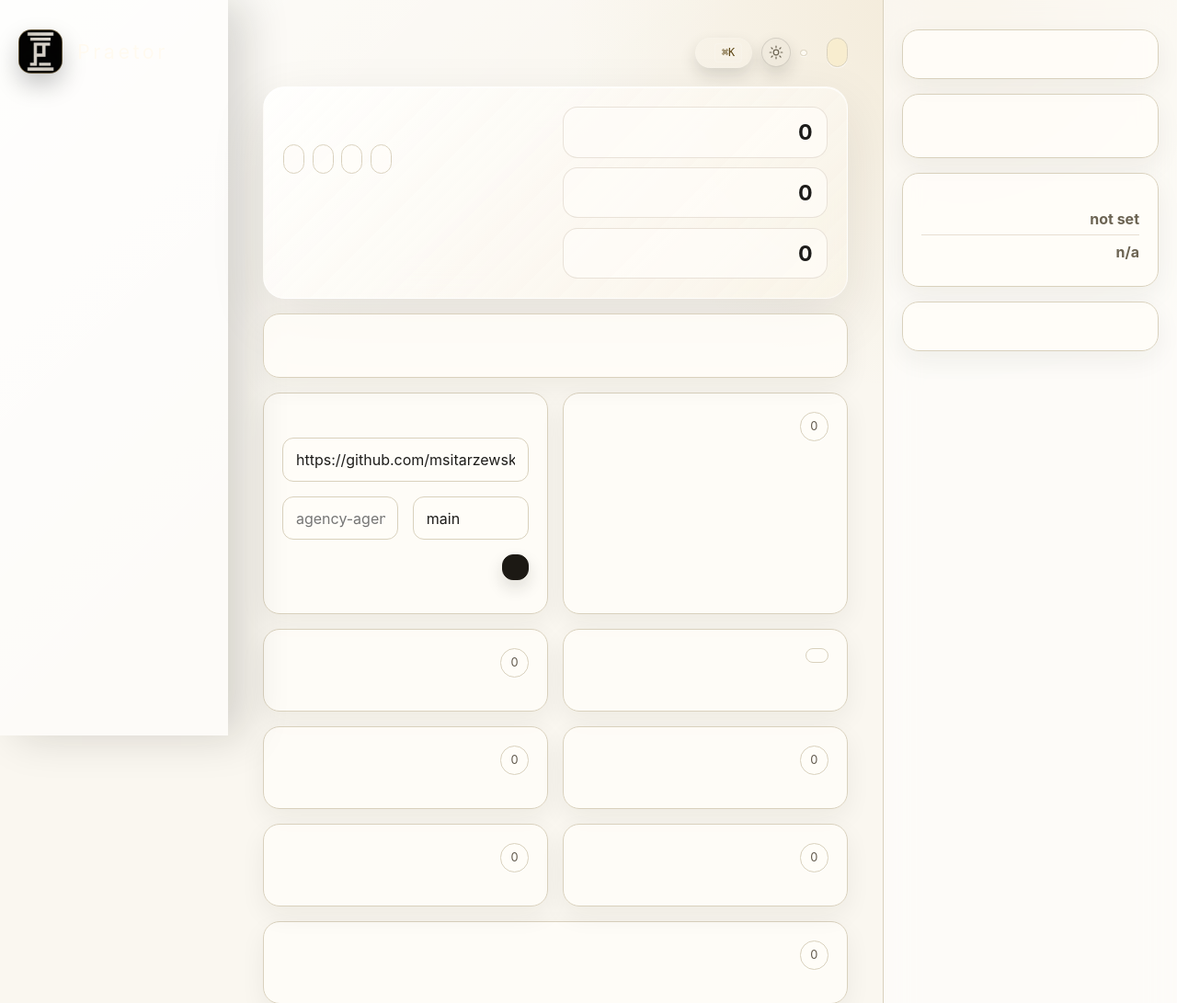
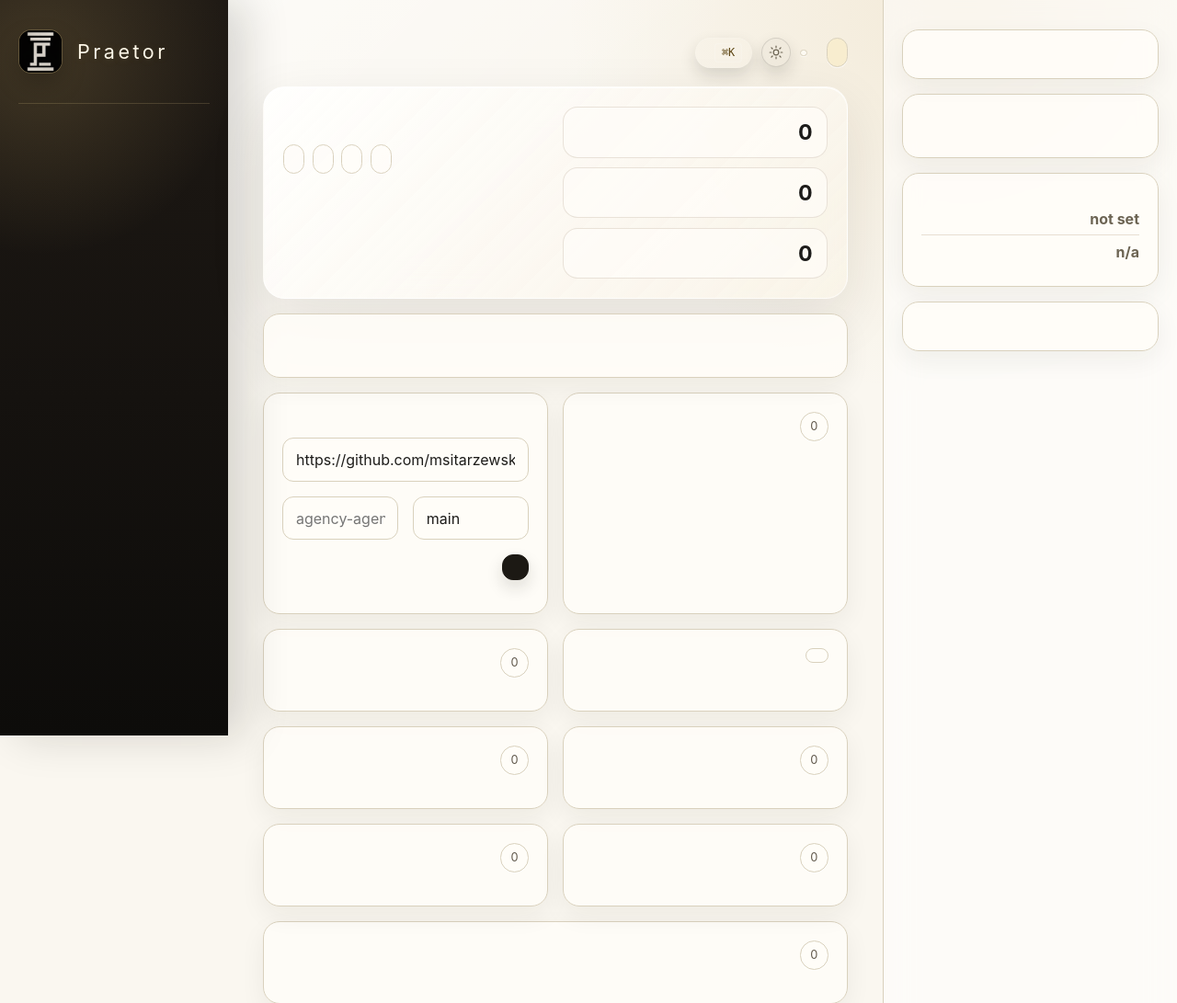
Before and after one commit to chaochungkuo/praetor, a FastAPI app: template apps/api/praetor_api/templates/agents.html in a window 1280 px wide. Shown: the top 1091 px of the page at 92% size. Run offline with FastAPI, Linux system fonts and the light colour scheme; the template is opened without the code that fills it, so the values that code supplies are empty; parts of the project's set-up code (start-up, migrations or seed data) failed here and were passed over.

Commit message:
Improve light sidebar contrast

```diff
--- a/apps/api/praetor_api/static/praetor.css
+++ b/apps/api/praetor_api/static/praetor.css
@@ -1714,10 +1714,17 @@ pre {
   height: 100vh;
   border-right: 0;
   background:
-    linear-gradient(180deg, rgba(255,255,255,0.045), transparent 38%),
-    linear-gradient(180deg, var(--brand), #090909);
+    radial-gradient(circle at 18% 8%, rgba(213, 179, 106, 0.18), transparent 26%),
+    linear-gradient(180deg, #191511 0%, #12100d 52%, #0b0a08 100%);
   color: #f7f0e3;
   box-shadow: 18px 0 46px rgba(21, 16, 11, 0.16);
+}
+
+:root[data-theme="light"] .sidebar {
+  background:
+    radial-gradient(circle at 18% 8%, rgba(213, 179, 106, 0.2), transparent 28%),
+    linear-gradient(180deg, #1e1914 0%, #15120f 54%, #0d0c0a 100%);
+  color: #fff9ed;
 }
 
 .rail {
@@ -1745,6 +1752,7 @@ pre {
 
 .brand-name {
   color: #fffaf0;
+  text-shadow: 0 1px 12px rgba(213,179,106,0.12);
 }
 
 .brand-tag {
@@ -1753,6 +1761,18 @@ pre {
   letter-spacing: 0.08em;
 }
 
+:root[data-theme="light"] .brand {
+  border-bottom-color: rgba(230, 205, 146, 0.18);
+}
+
+:root[data-theme="light"] .brand-name {
+  color: #fff8e8;
+}
+
+:root[data-theme="light"] .brand-tag {
+  color: rgba(255, 248, 232, 0.7);
+}
+
 .nav {
   gap: 0.35rem;
 }
@@ -1760,15 +1780,35 @@ pre {
 .nav a {
   min-height: 2.7rem;
   border-radius: 12px;
-  color: rgba(247,240,227,0.72);
+  color: rgba(255, 248, 232, 0.78);
   border-color: transparent;
 }
 
 .nav a.active,
 .nav a:hover {
-  background: rgba(255,255,255,0.09);
-  border-color: rgba(225,197,132,0.22);
-  color: #fffaf0;
+  background: rgba(255, 255, 255, 0.08);
+  border-color: rgba(225,197,132,0.24);
+  color: #fff9ea;
+}
+
+.nav a.active {
+  background: linear-gradient(135deg, rgba(213,179,106,0.2), rgba(255,255,255,0.08));
+  border-color: rgba(225,197,132,0.42);
+  color: #fff6dc;
+  box-shadow: inset 0 1px 0 rgba(255,255,255,0.09), 0 10px 24px rgba(0,0,0,0.16);
+}
+
+:root[data-theme="light"] .nav a {
+  color: rgba(255, 248, 232, 0.76);
+}
+
+:root[data-theme="light"] .nav a:hover {
+  color: #fff8e7;
+  background: rgba(255,255,255,0.075);
+}
+
+:root[data-theme="light"] .nav a.active {
+  color: #fff4d8;
 }
 
 .topbar {
```
